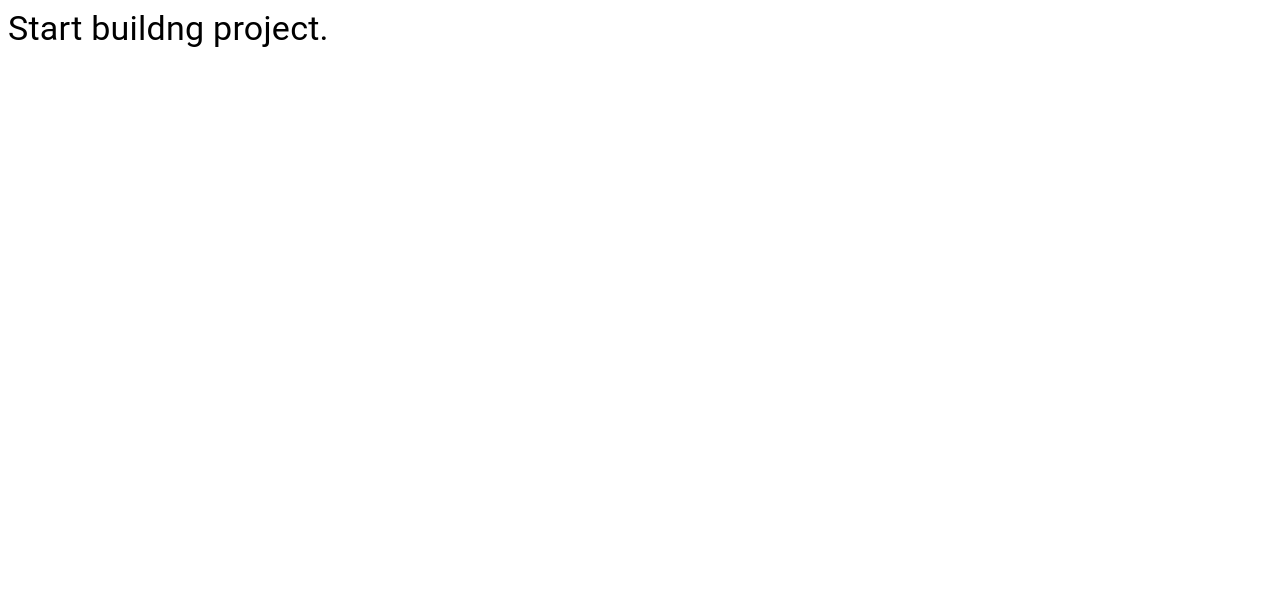
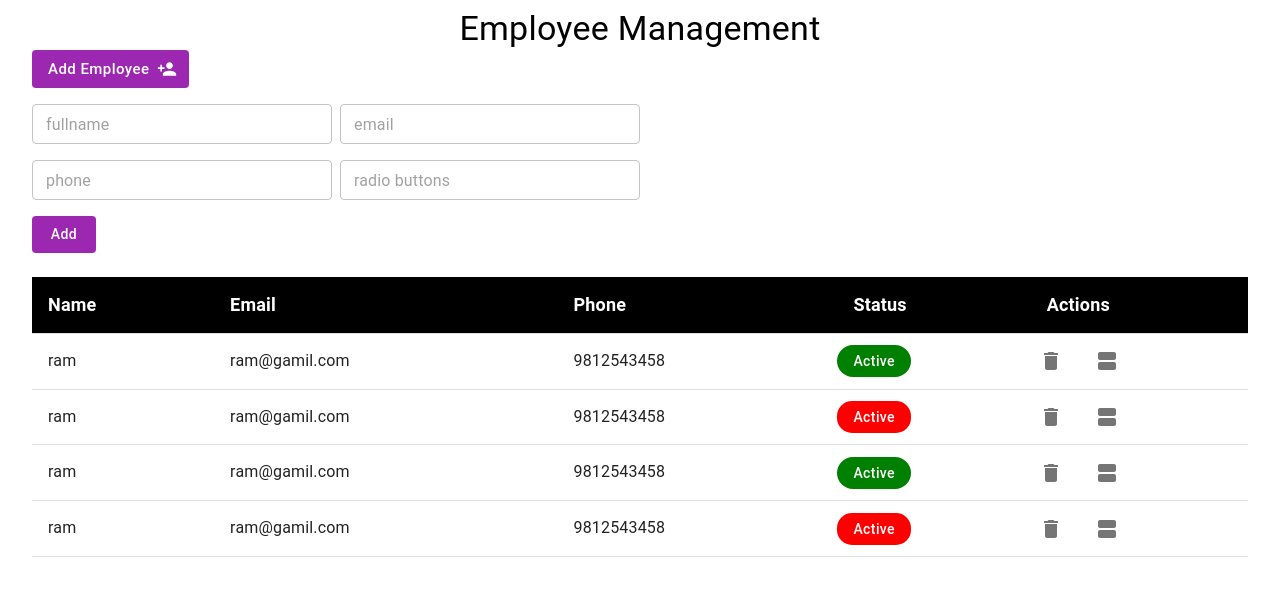
Before and after one commit to joyadeep/NextJS, a Next.js app: page / in a window 1280 px wide. Shown: the top 596 px of the page. Built offline with nearby package versions, Linux system fonts and the light colour scheme.

Commit message:
created UI : table and form

```diff
--- /dev/null
+++ b/component/EmployeeForm.js
@@ -0,0 +1,29 @@
+import { Button, Grid, TextField } from '@mui/material'
+import { Box } from '@mui/system'
+import React from 'react'
+
+const EmployeeForm = () => {
+  return (
+   <Box width={'50%'} mt={2}>
+    <form>
+   <Grid container rowSpacing={2} columnSpacing={1}>
+    <Grid item md={6} lg={6}>
+        <TextField size='small' type="text" placeholder='fullname' sx={{width:'100%'}}/>
+    </Grid>
+    <Grid item md={6} lg={6}>
+        <TextField size='small' type="email" placeholder='email' sx={{width:'100%'}}/>
+    </Grid>
+    <Grid item md={6}>
+        <TextField size='small' type="text" placeholder='phone' sx={{width:'100%'}}/>
+    </Grid>
+    <Grid item md={6}>
+        <TextField size='small' type="text" placeholder='radio buttons' sx={{width:'100%'}}/>
+    </Grid>
+   </Grid>
+   <Button type="submit" variant="contained" disableElevation color={'secondary'} sx={{textTransform:'none',mt:2}}>Add</Button>
+   </form>
+   </Box>
+  )
+}
+
+export default EmployeeForm
--- /dev/null
+++ b/component/EmployeeList.js
@@ -0,0 +1,50 @@
+import { Box, Button, Table, TableBody, TableCell, TableContainer, TableHead, TableRow } from '@mui/material'
+import React from 'react'
+import TableActons from './_child/TableActons'
+
+const EmployeeList = () => {
+    const employee=[
+        {name:"ram",email:"ram@gamil.com",phone:'9812543458',status:'active'},
+        {name:"ram",email:"ram@gamil.com",phone:'9812543458',status:'inactive'},
+        {name:"ram",email:"ram@gamil.com",phone:'9812543458',status:'active'},
+        {name:"ram",email:"ram@gamil.com",phone:'9812543458',status:'inactive'}
+    ]
+  return (
+    <Box mt={3}>
+        <TableContainer>
+            <Table>
+                <TableHead sx={{bgcolor:'black'}}>
+                    <TableRow>
+                        <TableCell sx={{color:'white',fontWeight:'bold',fontSize:'18px'}}>Name</TableCell>
+                        <TableCell sx={{color:'white',fontWeight:'bold',fontSize:'18px'}}>Email</TableCell>
+                        <TableCell sx={{color:'white',fontWeight:'bold',fontSize:'18px'}}>Phone</TableCell>
+                        <TableCell sx={{color:'white',fontWeight:'bold',fontSize:'18px'}}>Status</TableCell>
+                        <TableCell sx={{color:'white',fontWeight:'bold',fontSize:'18px'}}>Actions</TableCell>
+                    </TableRow>
+                </TableHead>
+                <TableBody>
+                    {
+                        employee.map((item,index)=>(
+                            <TableRow>
+                        <TableCell sx={{fontSize:'16px'}}>{item.name}</TableCell>
+                        <TableCell  sx={{fontSize:'16px'}}>{item.email}</TableCell>
+                        <TableCell sx={{fontSize:'16px'}}>{item.phone}</TableCell>
+                        <TableCell sx={{padding:0}}>
+                            {
+                                item.status=='active'?<Button size={'small'} variant="contained" disableElevation sx={{textTransform:'none',borderRadius:'25px',bgcolor:'green',fontSize:'14px',px:2}}>Active</Button>:<Button size={'small'} variant="contained" disableElevation sx={{textTransform:'none',borderRadius:'15px',bgcolor:'red',fontSize:'14px',px:2}}>Active</Button>
+                            }
+                        </TableCell>
+                        <TableCell sx={{padding:0}}>
+                            <TableActons/>
+                        </TableCell>
+                    </TableRow>
+                        ))
+                    }
+                </TableBody>
+            </Table>
+        </TableContainer>
+    </Box>
+  )
+}
+
+export default EmployeeList
--- /dev/null
+++ b/component/_child/TableActons.js
@@ -0,0 +1,18 @@
+import { Delete, ViewAgenda } from '@mui/icons-material'
+import { Box, IconButton } from '@mui/material'
+import React from 'react'
+
+const TableActons = () => {
+  return (
+   <Box display="flex" columnGap={2}>
+    <IconButton>
+    <Delete/>
+    </IconButton>
+    <IconButton>
+    <ViewAgenda/>
+    </IconButton>
+   </Box>
+  )
+}
+
+export default TableActons
--- a/pages/index.js
+++ b/pages/index.js
@@ -2,8 +2,10 @@ import Head from 'next/head'
 import Image from 'next/image'
 import { Inter } from '@next/font/google'
 import styles from '../styles/Home.module.css'
-import { Box, Typography } from '@mui/material'
-
+import { Box, Button, Typography } from '@mui/material'
+import { PersonAdd } from '@mui/icons-material'
+import EmployeeList from '../component/EmployeeList'
+import EmployeeForm from '../component/EmployeeForm'
 const inter = Inter({ subsets: ['latin'] })
 
 export default function Home() {
@@ -15,8 +17,11 @@ export default function Home() {
         <meta name="viewport" content="width=device-width, initial-scale=1" />
         <link rel="icon" href="/favicon.ico" />
       </Head>
-      <Box>
-        <Typography variant='h4'>Start buildng project.</Typography>
+      <Box sx={{px:3}}>
+        <Typography variant='h4' align={'center'}>Employee Management</Typography>
+        <Button variant='contained' disableElevation color='secondary' endIcon={<PersonAdd fontSize='18px' />} sx={{textTransform:'none',fontSize:'15px'}}>Add Employee</Button>
+        <EmployeeForm/>
+        <EmployeeList/>
       </Box>
 
     </>
```
